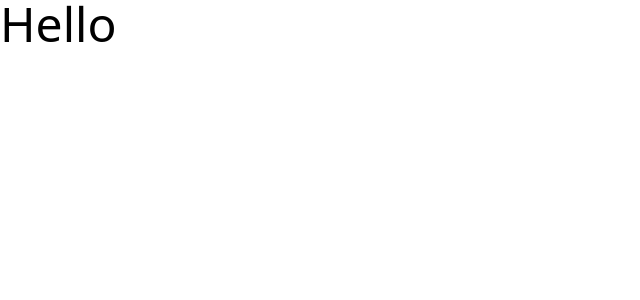
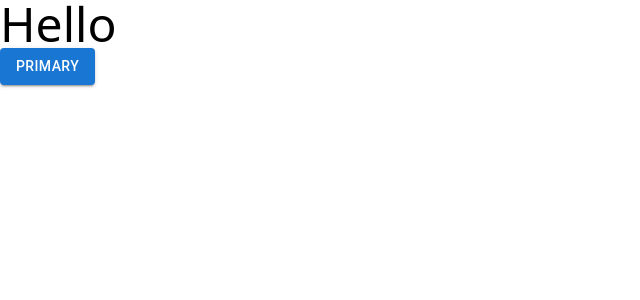
Before and after one commit to sparklaunch/Brownie, a React app: page / in a window 1280 px wide. Shown: the top 300 px of the page, without its empty margins (0-640 px from the left). Built offline with nearby package versions, Linux system fonts and the light colour scheme.

Commit message:
[Modify] .prettierrc.

```diff
--- a/src/App.js
+++ b/src/App.js
@@ -1,7 +1,10 @@
+import { Button } from "@mui/material";
+
 const App = () => {
   return (
     <div>
       <p className={`text-5xl`}>Hello</p>
+      <Button variant="contained">Primary</Button>
     </div>
   );
 };
```
Also changed, not shown: 1 other file (tests, documents, lock files or other folders).
